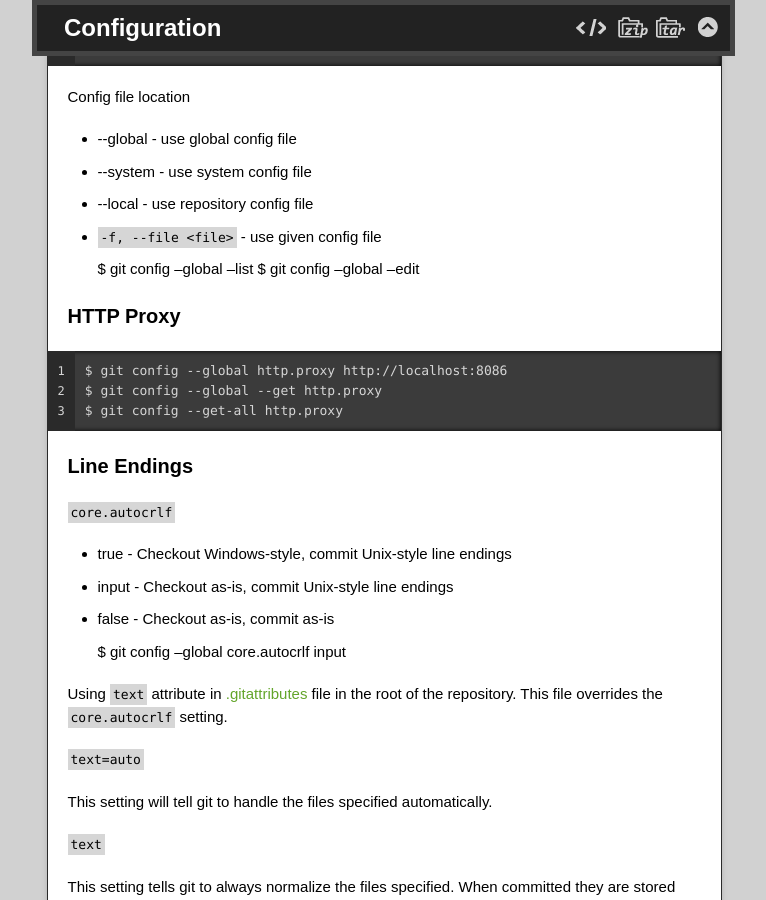
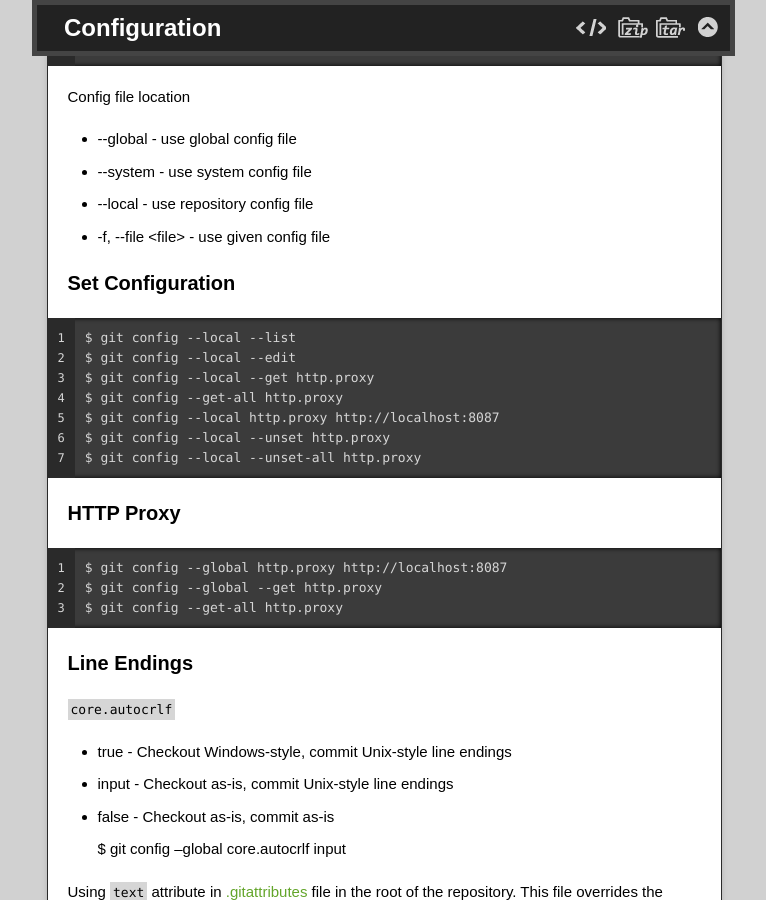
Before and after one commit to rogerxu/rogerxu.github.io, a Jekyll site: the page built from _posts/2012-09-27-git.md, in a window 1280 px wide and 900 px high, scrolled down 1458 px. Shown: the whole window, without its empty margins (256-1022 px from the left). Built offline with Jekyll 4.4.1, drawn with Linux system fonts in a browser that asks for light colours; nearby versions of some CDN libraries.

Commit message:
Add git config commands.

```diff
--- a/_posts/2012-09-27-git.md
+++ b/_posts/2012-09-27-git.md
@@ -61,12 +61,19 @@ Config file location
 * `--local` - use repository config file
 * `-f, --file <file>` - use given config file
 
-    $ git config --global --list
-    $ git config --global --edit
+### Set Configuration
+
+    $ git config --local --list
+    $ git config --local --edit
+    $ git config --local --get http.proxy
+    $ git config --get-all http.proxy
+    $ git config --local http.proxy http://localhost:8087
+    $ git config --local --unset http.proxy
+    $ git config --local --unset-all http.proxy
 
 ### HTTP Proxy
 
-    $ git config --global http.proxy http://localhost:8086
+    $ git config --global http.proxy http://localhost:8087
     $ git config --global --get http.proxy
     $ git config --get-all http.proxy
 
```
